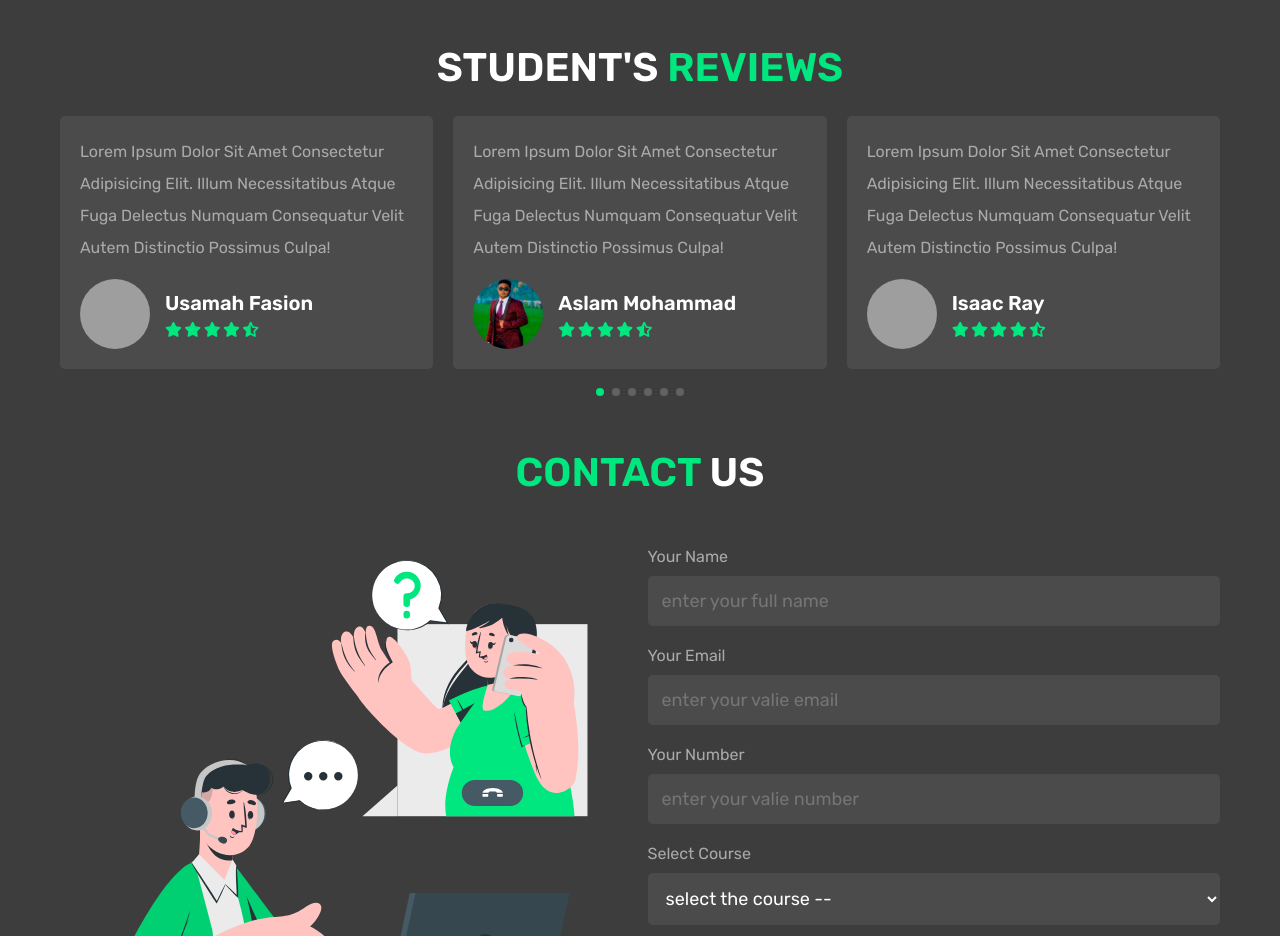
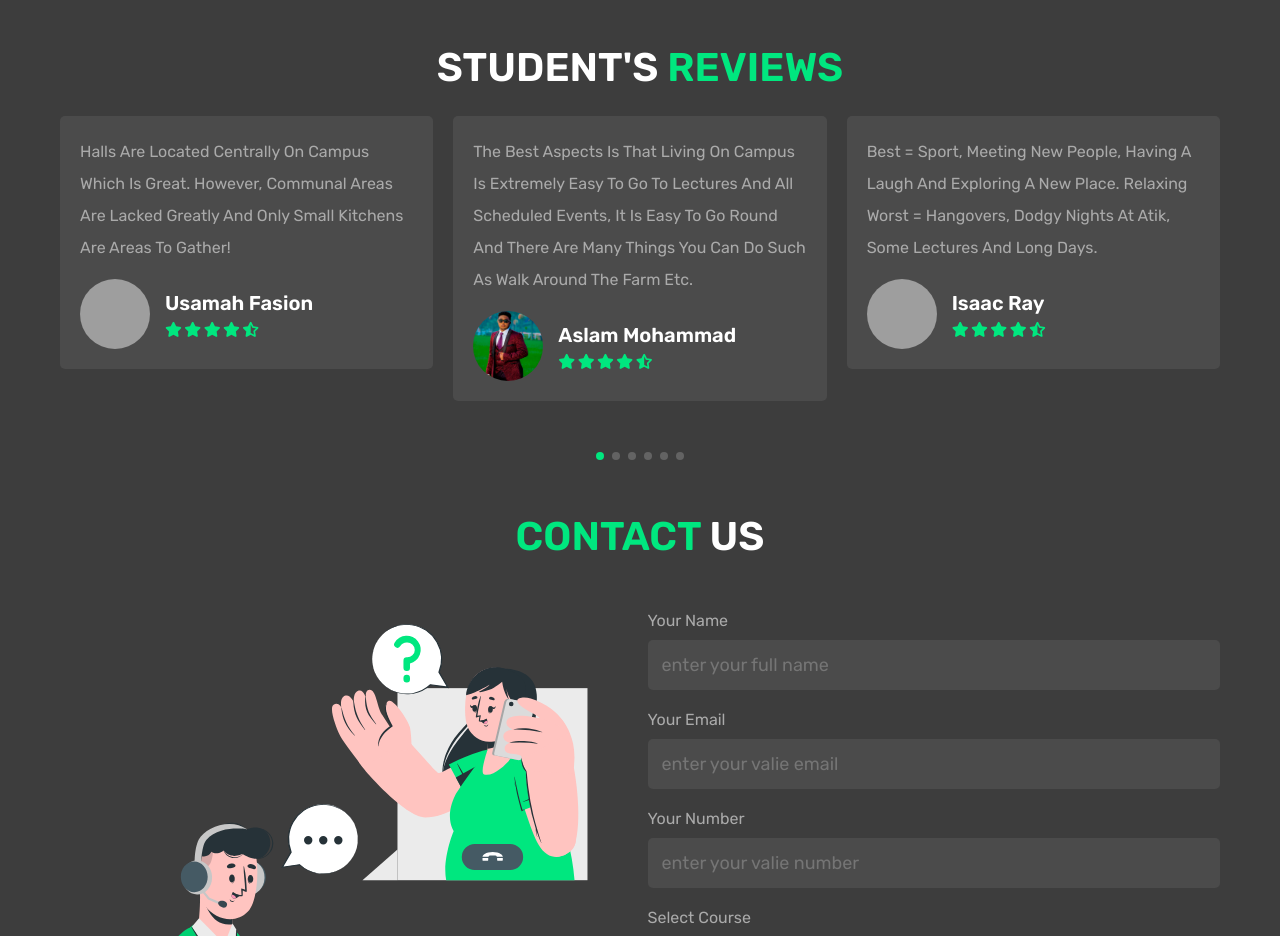
Before and after one commit to Aslamx1/Mohammadx1, a plain HTML site: page index.html in a window 1280 px wide. Shown: the part 2800-3736 px from the top of the page. Drawn offline with nearby package versions, Linux system fonts and the light colour scheme; grey boxes are pictures that could not be loaded.

Commit message:
Add files via upload

```diff
--- a/index.html
+++ b/index.html
@@ -288,7 +288,7 @@
       <div class="swiper-wrapper">
 
          <div class="swiper-slide slide">
-            <p>Lorem ipsum dolor sit amet consectetur adipisicing elit. Illum necessitatibus atque fuga delectus numquam consequatur velit autem distinctio possimus culpa!</p>
+            <p>Halls are located centrally on campus which is great. However, communal areas are lacked greatly and only small kitchens are areas to gather!</p>
             <div class="user">
                <img src="images/pic-1.jpg" alt="">
                <div class="user-info">
@@ -305,7 +305,7 @@
          </div>
 
          <div class="swiper-slide slide">
-            <p>Lorem ipsum dolor sit amet consectetur adipisicing elit. Illum necessitatibus atque fuga delectus numquam consequatur velit autem distinctio possimus culpa!</p>
+            <p>The best aspects is that living on campus is extremely easy to go to lectures and all scheduled events, it is easy to go round and there are many things you can do such as walk around the farm etc.</p>
             <div class="user">
                <img src="images/pic-2.jpg" alt="">
                <div class="user-info">
@@ -322,7 +322,7 @@
          </div>
 
          <div class="swiper-slide slide">
-            <p>Lorem ipsum dolor sit amet consectetur adipisicing elit. Illum necessitatibus atque fuga delectus numquam consequatur velit autem distinctio possimus culpa!</p>
+            <p>Best = sport, meeting new people, having a laugh and exploring a new place. Relaxing Worst = hangovers, dodgy nights at atik, some lectures and long days.</p>
             <div class="user">
                <img src="images/pic-3.jpg" alt="">
                <div class="user-info">
@@ -339,7 +339,7 @@
          </div>
 
          <div class="swiper-slide slide">
-            <p>Lorem ipsum dolor sit amet consectetur adipisicing elit. Illum necessitatibus atque fuga delectus numquam consequatur velit autem distinctio possimus culpa!</p>
+            <p> knew I wanted to come to UCFB when I first came for an open day in year 11. I loved that I’d be having some lectures in a stadium, a practical part in another amazing facility and that the contacts I’d get would be amazing</p>
             <div class="user">
                <img src="images/pic-4.jpg" alt="">
                <div class="user-info">
@@ -356,7 +356,7 @@
          </div>
 
          <div class="swiper-slide slide">
-            <p>Lorem ipsum dolor sit amet consectetur adipisicing elit. Illum necessitatibus atque fuga delectus numquam consequatur velit autem distinctio possimus culpa!</p>
+            <p>I love how I am able to study in a place which has many connections with multiple businesses withing the equine industry and how all lecturers have experience in the industry and are able to teach us</p>
             <div class="user">
                <img src="images/pic-5.jpg" alt="">
                <div class="user-info">
@@ -373,7 +373,7 @@
          </div>
 
          <div class="swiper-slide slide">
-            <p>Lorem ipsum dolor sit amet consectetur adipisicing elit. Illum necessitatibus atque fuga delectus numquam consequatur velit autem distinctio possimus culpa!</p>
+            <p> Student services are very quick, accessible and helpful, especially the well being and residential life department. Nurses are easy to book and helpful to book a drs appointment nearby within 24hrs. </p>
             <div class="user">
                <img src="images/pic-6.jpg" alt="">
                <div class="user-info">
```
